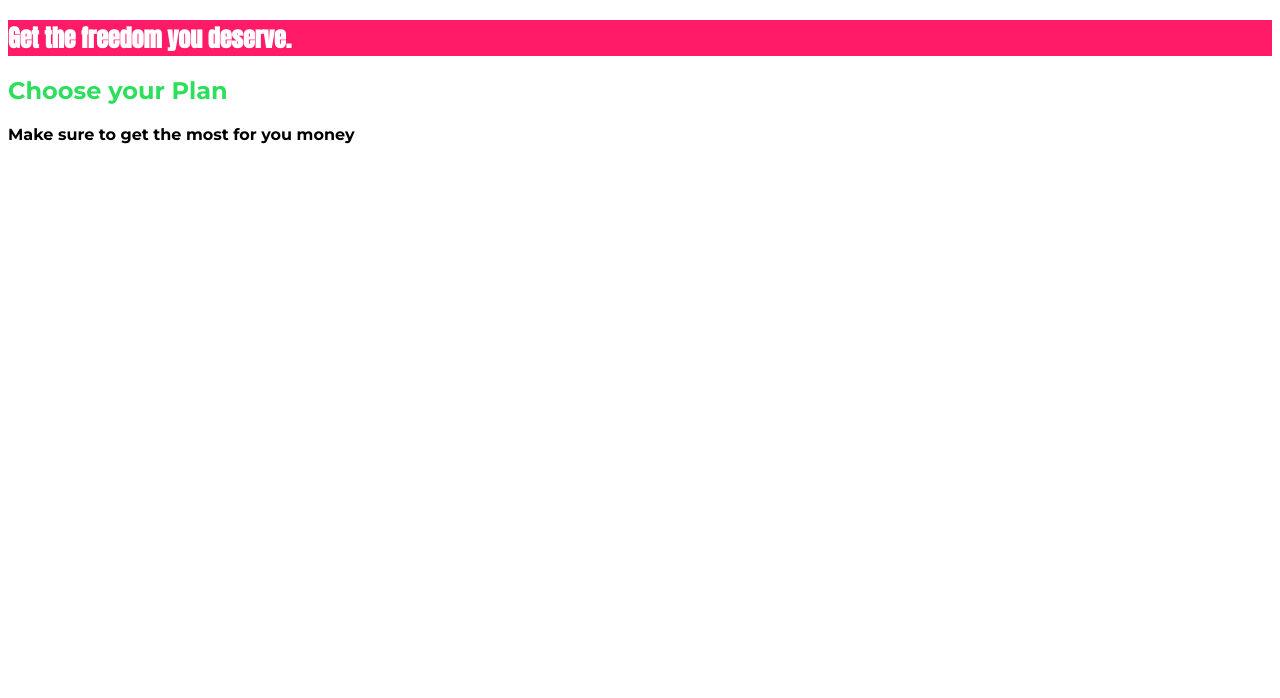
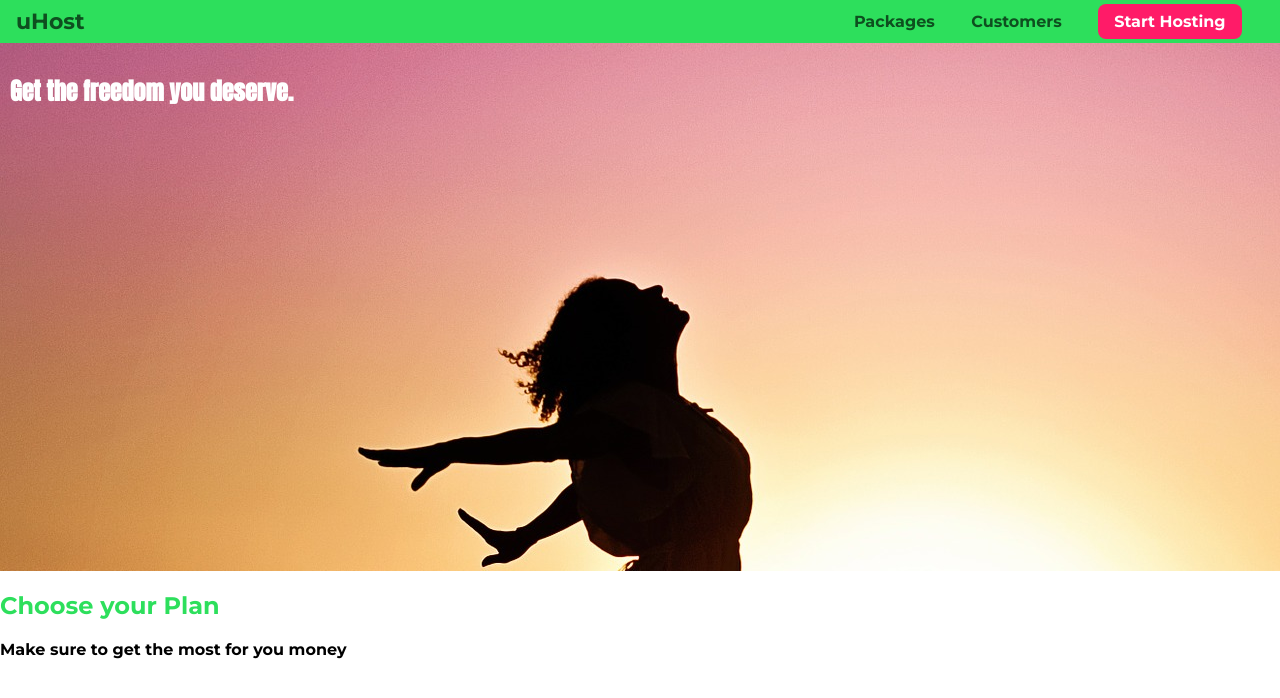
Before and after one commit to reds98/Trinity_of_the_web, a plain HTML site: page CSS/uHost/index.html in a window 1280 px wide. Drawn offline with Linux system fonts and the light colour scheme.

Commit message:
[UPDATE] Updated the uHost with the box model concepts

```diff
--- a/CSS/uHost/index.html
+++ b/CSS/uHost/index.html
@@ -12,6 +12,25 @@
 </head>
 
 <body>
+    <header class="main-header">
+        <div>
+            <a class="main-header__brand" href="index.html">
+                uHost
+            </a>
+        </div><nav class="main-nav">
+            <ul class="main-nav__items">
+                <li class="main-nav__item">
+                    <a href="packages/index.html">Packages</a>
+                </li>
+                <li class="main-nav__item">
+                    <a href="customers/index.html">Customers</a>
+                </li>
+                <li class="main-nav__item main-nav__item--cta">
+                    <a href="start-hosting/index.html">Start Hosting</a>
+                </li>
+            </ul>
+        </nav>
+    </header>
     <main>
         <section id="product-overview">
             <h1>Get the freedom you deserve.</h1>
--- a/CSS/uHost/main.css
+++ b/CSS/uHost/main.css
@@ -1,9 +1,22 @@
+*{
+    box-sizing: border-box;
+}
+
 body{
     font-family: 'Montserrat', sans-serif;
+    margin: 0px;
+
 
 }
 #product-overview{
     background: #ff1b68;
+    width: 100%;
+    height: 528px;
+    padding: 10px ;
+    background: url("freedom.jpg");
+
+
+
 }
 #product-overview h1{
     color: white;
@@ -13,3 +26,61 @@ body{
 .section-title{
     color:#2ddf5c;
 }
+
+.main-header{
+    background: #2ddf5c;
+    width: 100%;
+    padding: 8px 16px;
+
+}
+.main-header > div{
+    display: inline-block;
+    vertical-align: middle;
+}
+.main-header__brand{
+    color:#0e4f1f;
+    text-decoration: none;
+    font-weight: bold;
+    font-size: 22px;
+}
+.main-nav{
+    display: inline-block;
+    text-align: right;
+    width: calc(100% - 75px);
+    vertical-align: middle;
+}
+.main-nav__items{
+    margin : 0;
+    padding :0;
+    list-style: 0;
+
+
+}
+.main-nav__item{
+    display: inline-block;
+    margin: 0  16px;
+}
+.main-nav__item a{
+    text-decoration: none;
+    color: #0e4f1f
+}
+
+
+.main-nav__item a:hover,
+.main-nav__item a:active{
+    text-decoration: none;
+    color: white
+}
+
+.main-nav__item--cta a{
+    color:white;
+    background:#ff1b68;
+    padding: 8px 16px;
+    border-radius: 8px;
+}
+.main-nav__item--cta a:hover,
+.main-nav__item--cta a:active{
+   color: #ff1b68;
+    background: white;
+    border: none;
+}
```
Also changed, not shown: CSS/uHost/freedom.jpg (added).
